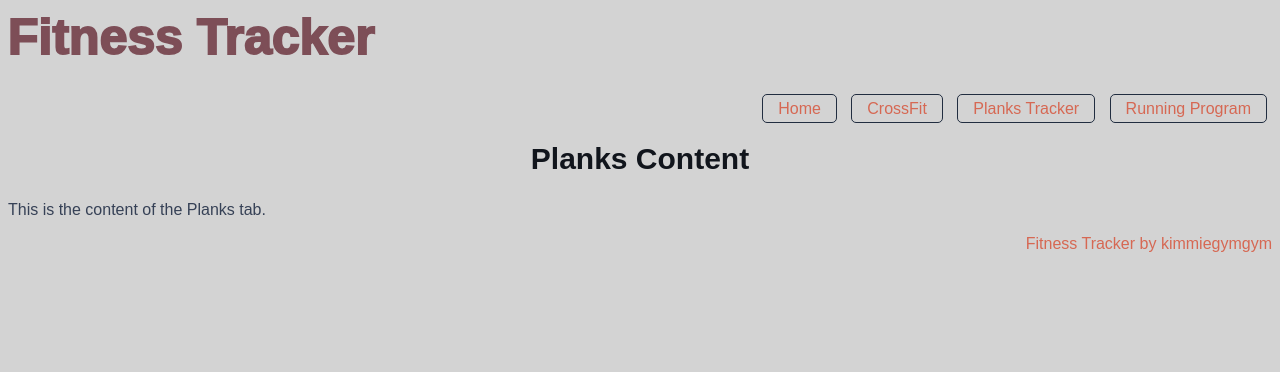
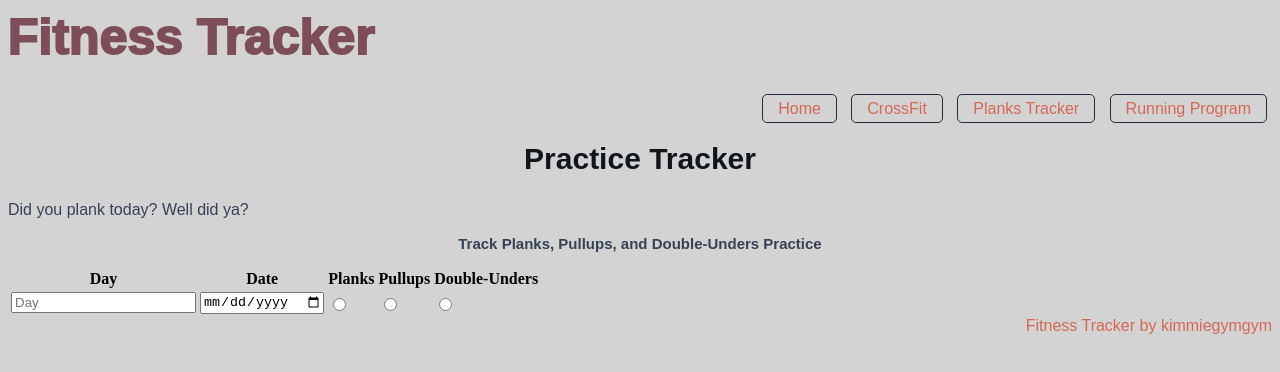
Before and after one commit to KimberlyAlcock/Fitness-tracker, a website: page planks.html in a window 1280 px wide. Drawn offline with Linux system fonts and the light colour scheme.

Commit message:
add content to planks.html page

```diff
--- a/planks.html
+++ b/planks.html
@@ -17,17 +17,29 @@
     </nav>
 
   <div id="planks">
-      <h2>Planks Content</h2>
-      <p>This is the content of the Planks tab.</p>
+      <h2>Practice Tracker</h2>
+      <p>Did you plank today? Well did ya? </p>
   </div>
 
-    <div class="box">
-
-    </div>
-
-    <div class="grid">
-
-    </div>
+  <h3>Track Planks, Pullups, and Double-Unders Practice</h3>
+  <table>
+      <tr>
+          <th>Day</th>
+          <th>Date</th>
+          <th>Planks</th>
+          <th>Pullups</th>
+          <th>Double-Unders</th>
+      </tr>
+      <!-- Example row with input fields -->
+      <tr>
+          <td><input type="day" placeholder="Day"></td>
+          <td><input type="date" placeholder="Date"></td>
+          <td><input type="radio" placeholder="Planks"></td>
+          <td><input type="radio" placeholder="Pullups"></td>
+          <td><input type="radio" placeholder="Double-Unders"></td>
+      </tr>
+      <!-- Repeat rows for more input fields -->
+  </table>
 
     <script src="./src/index.js"></script>
     <footer>
```
Also changed, not shown: crossfit.html (+0 -8 lines), running.html (+0 -9 lines).
